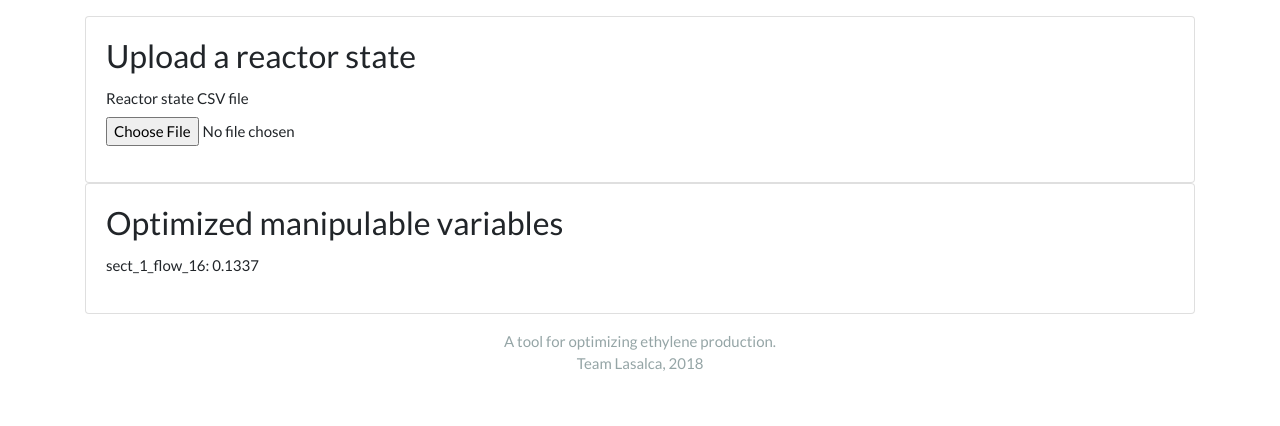
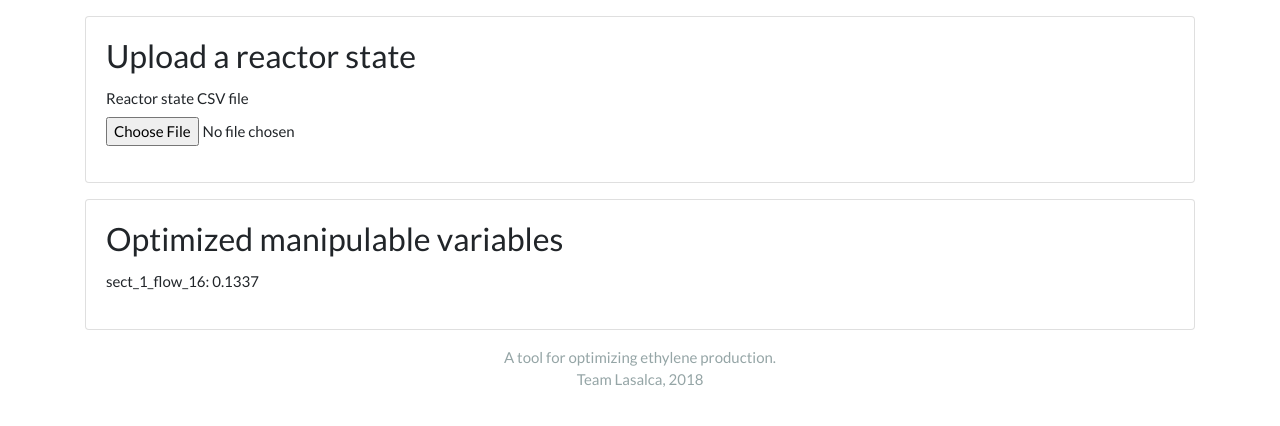
Before and after one commit to whimo/ethylene, a Flask app: page / in a window 1280 px wide. Shown: the part 71-497 px from the top of the page. Run offline with Flask 2, Linux system fonts and the light colour scheme; some libraries are stand-ins or nearby versions.

Commit message:
Added some spacing

```diff
--- a/app/templates/index.html
+++ b/app/templates/index.html
@@ -15,7 +15,7 @@
     </div>
 </div>
 
-<div class="card">
+<div class="card mt-3">
     <div class="card-body">
         <h3 class="card-title">Optimized manipulable variables</h3>
         <div class="row">
```
